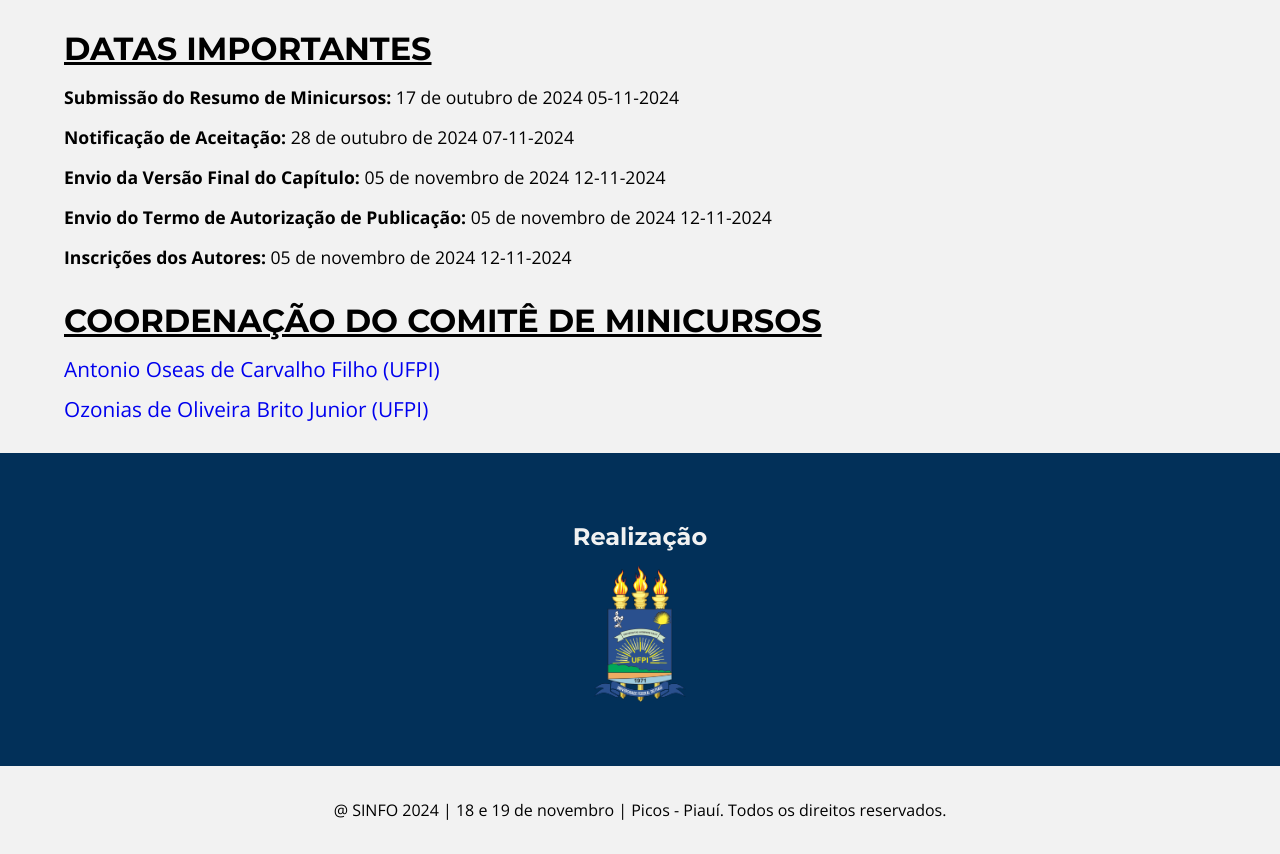
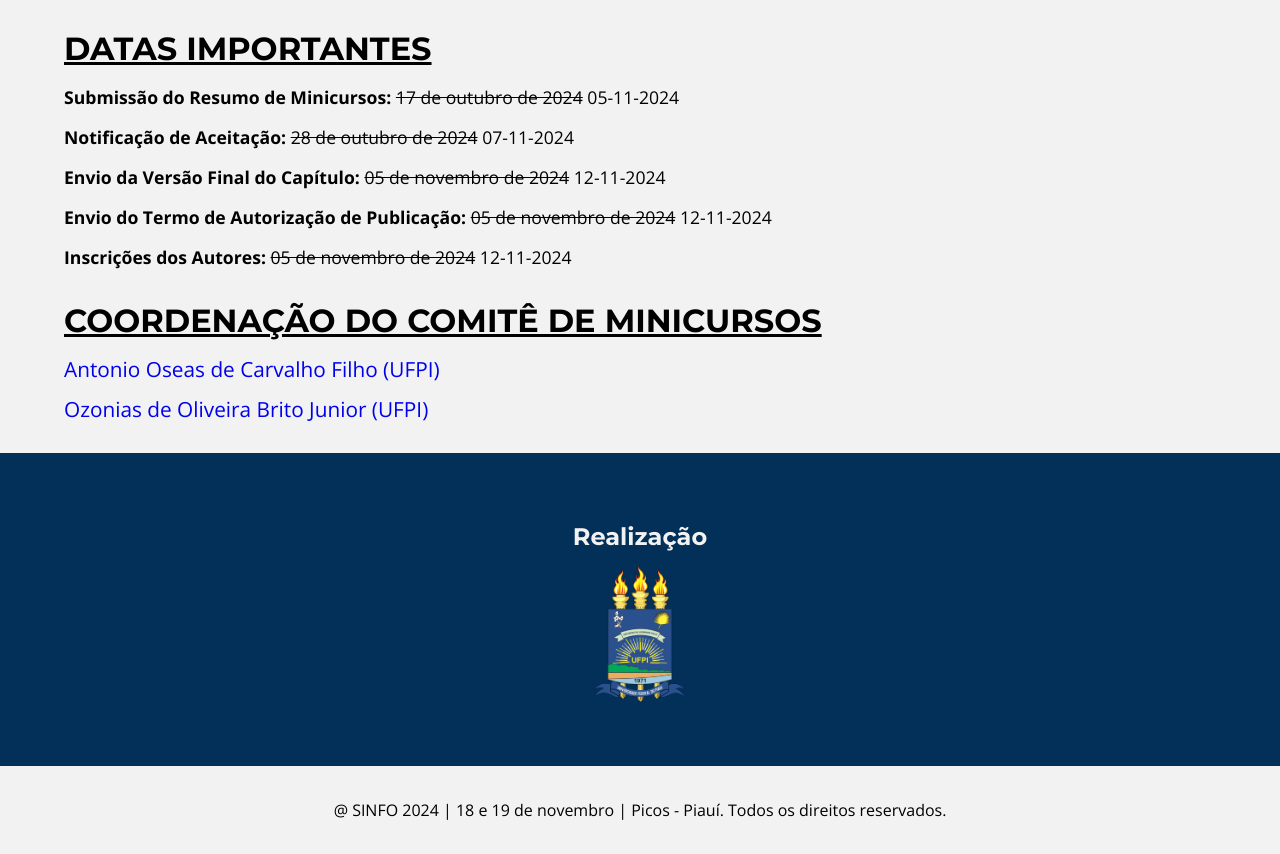
Before and after one commit to Sinfo-UFPI/SINFO, a plain HTML site: page pages/shortCourses.html in a window 1280 px wide. Shown: the part 1885-2739 px from the top of the page. Drawn offline with nearby package versions, Linux system fonts and the light colour scheme.

Commit message:
feat: update text

```diff
--- a/css/shortCourses.css
+++ b/css/shortCourses.css
@@ -59,6 +59,10 @@ main .shippingDate p{
     font-size: 1.1rem;
 }
 
+main .shippingDate p s{
+    text-decoration:line-through;
+}
+
 @media (max-width: 25rem) {
     main h1{
         font-size: 2rem;
```
